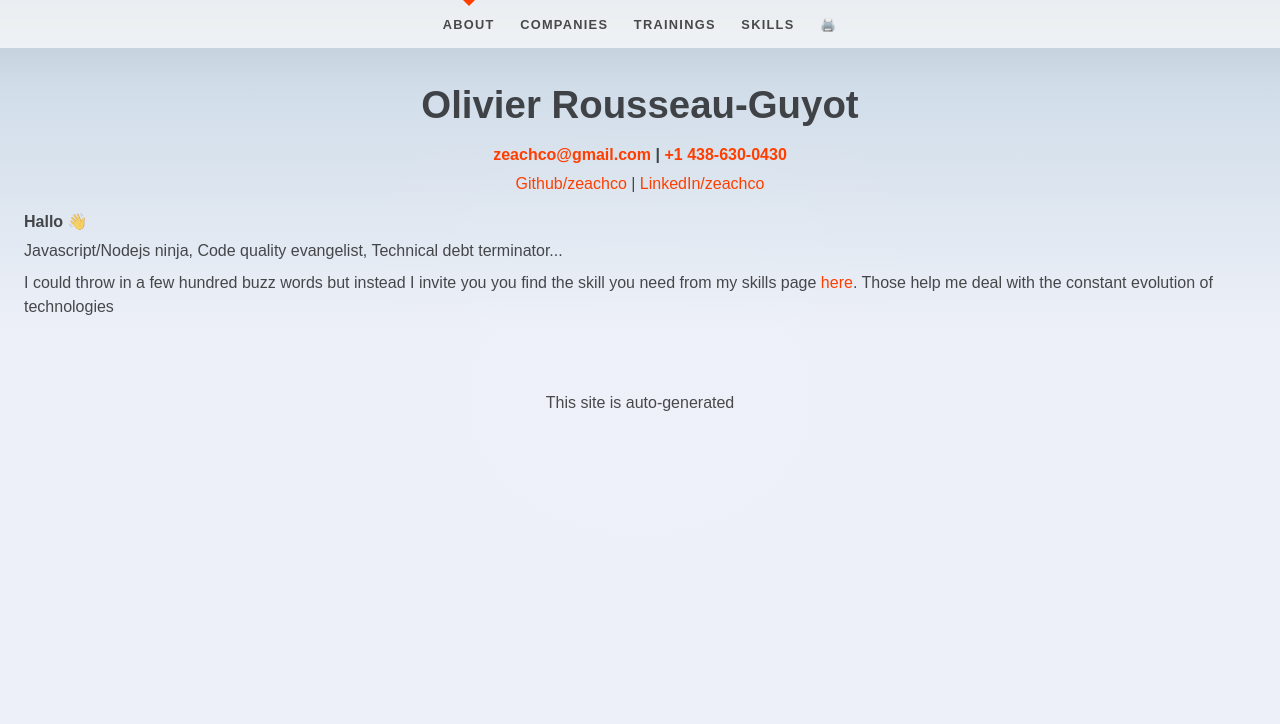
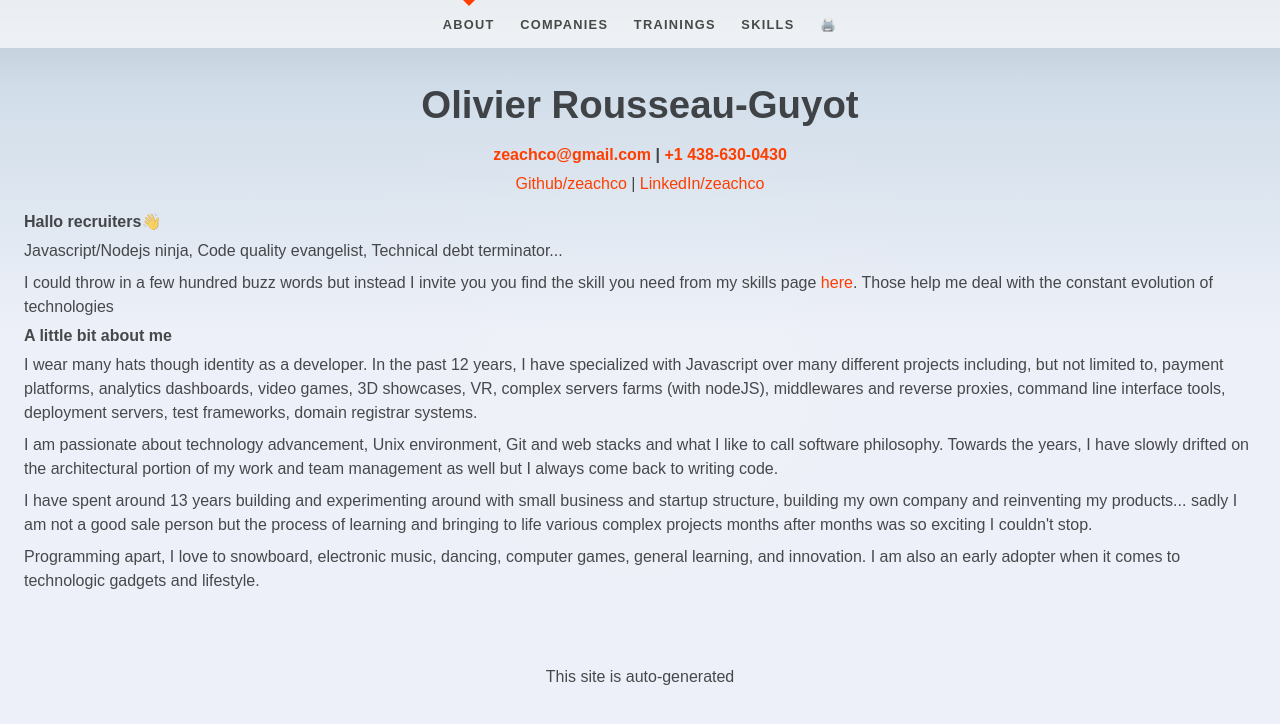
Before and after one commit to zeachco/zeachco.github.io, a SvelteKit app: page / in a window 1280 px wide. Shown: the top 724 px of the page. Built offline with nearby package versions, Linux system fonts and the light colour scheme.

Commit message:
adds about information and skills adjustments

```diff
--- /dev/null
+++ b/src/lib/components/About.svelte
@@ -0,0 +1,69 @@
+<script lang="ts">
+	import { companies } from '$lib/data/companies';
+	import { skills } from '$lib/data/skills';
+
+	const javascript = skills.find(({ name }) => /javascript/i.test(name));
+	const gameDev = companies.find(({ note }) => /dark basic pro/i.test(note!));
+	const playtika = companies.find(({ name }) => /playtika/i.test(name));
+
+	if (!javascript?.start || !gameDev?.start || !playtika?.start)
+		throw new Error(`Missing references`);
+
+	const now = new Date();
+
+	const toYears = 1 / 1000 / 60 / 60 / 24 / 365;
+	const jsExpYears = Math.ceil((+now - +javascript.start) * toYears);
+	const incExpYears = Math.ceil((+playtika.start - +gameDev.start) * toYears);
+</script>
+
+<section>
+	<h2>Hallo recruiters👋</h2>
+	<p>Javascript/Nodejs ninja, Code quality evangelist, Technical debt terminator...</p>
+	<p>
+		I could throw in a few hundred buzz words but instead I invite you you find the skill you need
+		from my skills page <a href="/skills">here</a>. Those help me deal with the constant evolution
+		of technologies
+	</p>
+
+	<h2>A little bit about me</h2>
+	<p>
+		I wear many hats though identity as a developer. In the past {jsExpYears} years, I have specialized
+		with Javascript over many different projects including, but not limited to, payment platforms, analytics
+		dashboards, video games, 3D showcases, VR, complex servers farms (with nodeJS), middlewares and reverse
+		proxies, command line interface tools, deployment servers, test frameworks, domain registrar systems.
+	</p>
+	<p>
+		I am passionate about technology advancement, Unix environment, Git and web stacks and what I
+		like to call software philosophy. Towards the years, I have slowly drifted on the architectural
+		portion of my work and team management as well but I always come back to writing code.
+	</p>
+	<p>
+		I have spent around {incExpYears} years building and experimenting around with small business and
+		startup structure, building my own company and reinventing my products... sadly I am not a good sale
+		person but the process of learning and bringing to life various complex projects months after months
+		was so exciting I couldn't stop.
+	</p>
+	<p>
+		Programming apart, I love to snowboard, electronic music, dancing, computer games, general
+		learning, and innovation. I am also an early adopter when it comes to technologic gadgets and
+		lifestyle.
+	</p>
+	<!--
+
+
+Langages
+French as native language, Fluent English communicator, some Spanish, Portuguese, German.
+Passions and hobbies
+Linux, javascript, git, open source community, music, snowboard, flyboard, social dance (mostly salsa and jive), mountain biking, skating and cycling
+Companies that inspire me
+Netflix for their infrastructure
+AirBnB, Stripe, Shopify for their contributions to open source
+Walmart and Microsoft for being NodeJs pioneers in their architecture
+screeps.com for gamifying a true essence of complex programing scenarios
+What I like to work with
+Atom, VSCode, Vi/Nano
+Linux, Open Source Products, Google products
+NodeJS, NPM, Mongo
+Webpack, Gulp, ThreeJS, D3, React
+Browsers and the F12 key (The full keyboard is even better) -->
+</section>
--- a/src/lib/data/skills.ts
+++ b/src/lib/data/skills.ts
@@ -107,7 +107,7 @@ export const skills: SkillData[] = [
 		percent: 99,
 		labels: ['language'],
 		start: '1988',
-		note: 'Native language',
+		note: 'Natively Canadian-French, I am a big fan of variations of the language from Acadia to France, I speak a normalized version of French for optimized results when going to Europe 🇪🇺',
 	},
 	{
 		name: '🇺🇸 English',
@@ -117,10 +117,11 @@ export const skills: SkillData[] = [
 	},
 	{
 		name: '🇯🇵 Japanese',
-		percent: 15,
+		percent: 20,
 		labels: ['language'],
 		start: '2012',
 		end: '2017',
+		note: 'Lived a few months in Tokyo, I know just enough to make my way around into local stores where english is not spoken',
 	},
 	{
 		name: '🇲🇽 Spanish',
@@ -138,7 +139,16 @@ export const skills: SkillData[] = [
 		name: '🇩🇪 German',
 		percent: 30,
 		labels: ['language'],
-		start: '2020',
+		start: '2019',
+		note: 'Started as a personal challenge, ended up spending some time in Berlin practicing my accent and I can say that my understanding skills surpass by far by pronunciation ones.',
+	},
+	{
+		name: '🇮🇳 Hindi',
+		percent: 20,
+		labels: ['language'],
+		start: '2016',
+		end: '2018',
+		note: 'In the context of IT recruitement as an interviewer. I spent months in the region of Pune and Mumbai. Picking up some social skills and getting to know the political language of the country. Tried to pickup a little on Marathi as well but non-verbal expression combined with UK-english is far more effective for a foreigner to communicate with clarity and respect',
 	},
 ].map((s) => {
 	return {
--- a/src/routes/+page.svelte
+++ b/src/routes/+page.svelte
@@ -1,39 +1,12 @@
 <script>
-	import Trainings from "$lib/components/Containers/Trainings.svelte";
-	import Contact from "$lib/components/Items/Contact.svelte";
+	import About from '$lib/components/About.svelte';
+	import Contact from '$lib/components/Items/Contact.svelte';
+</script>
 
-</script>
 <svelte:head>
 	<title>About</title>
 	<meta name="description" content="About" />
 </svelte:head>
 
 <Contact />
-
-<section>
-	<h2>Hallo 👋</h2>
-	<p>Javascript/Nodejs ninja, Code quality evangelist, Technical debt terminator...</p>
-	<p>
-		I could throw in a few hundred buzz words but instead I invite you you find the skill you need
-		from my skills page <a href="/skills">here</a>. Those help me deal with the constant evolution
-		of technologies
-	</p>
-<!--
-
-
-Langages
-French as native language, Fluent English communicator, some Spanish, Portuguese, German.
-Passions and hobbies
-Linux, javascript, git, open source community, music, snowboard, flyboard, social dance (mostly salsa and jive), mountain biking, skating and cycling
-Companies that inspire me
-Netflix for their infrastructure
-AirBnB, Stripe, Shopify for their contributions to open source
-Walmart and Microsoft for being NodeJs pioneers in their architecture
-screeps.com for gamifying a true essence of complex programing scenarios
-What I like to work with
-Atom, VSCode, Vi/Nano
-Linux, Open Source Products, Google products
-NodeJS, NPM, Mongo
-Webpack, Gulp, ThreeJS, D3, React
-Browsers and the F12 key (The full keyboard is even better) -->
-</section>
+<About />
```
